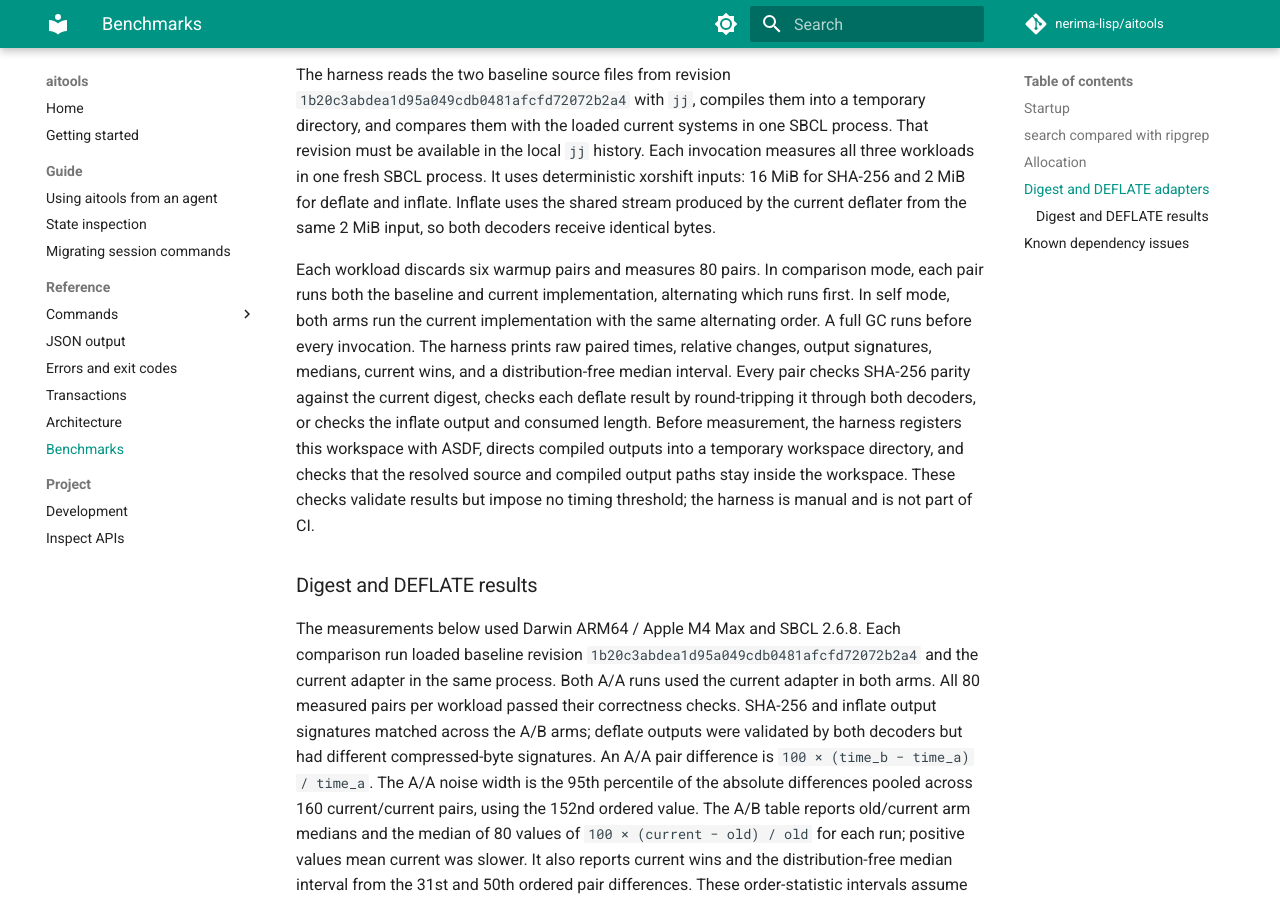
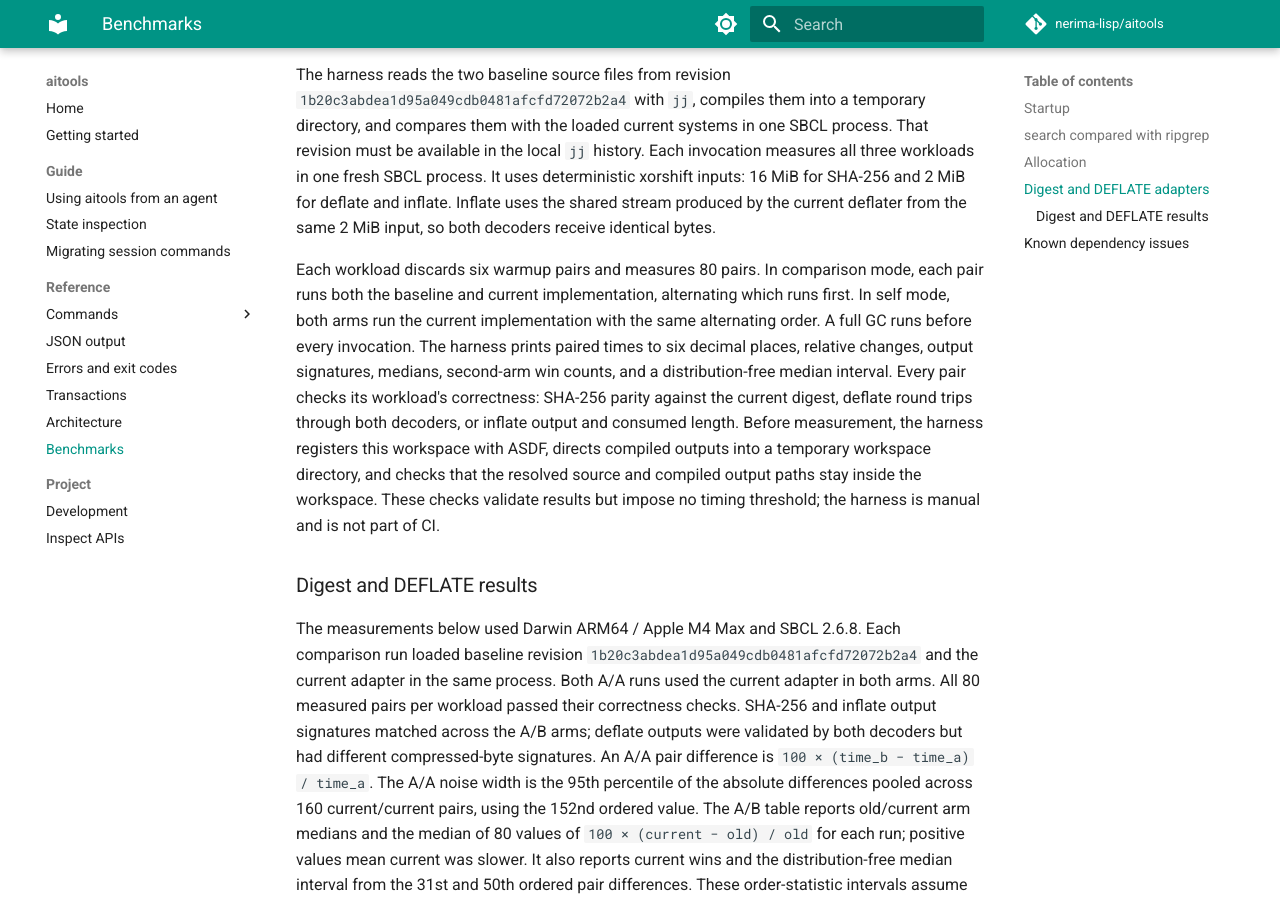
Before and after one commit to nerima-lisp/aitools, an MkDocs documentation site: the page built from docs/src/reference/benchmarks.md, in a window 1280 px wide and 900 px high, scrolled down 1641 px. Built offline with MkDocs 1.6.1 and Material for MkDocs 9.7.7, drawn with Linux system fonts in a browser that asks for light colours; comment, search, counter and statistics services are not loaded.

Commit message:
docs: clarify digest benchmark output

```diff
--- a/docs/src/reference/benchmarks.md
+++ b/docs/src/reference/benchmarks.md
@@ -80,11 +80,11 @@ Each workload discards six warmup pairs and measures 80 pairs. In comparison
 mode, each pair runs both the baseline and current implementation, alternating
 which runs first. In self mode, both arms run the current implementation with
 the same alternating order. A full GC runs before every invocation. The harness
-prints raw paired times, relative changes, output signatures, medians, current
-wins, and a distribution-free median interval. Every pair checks SHA-256 parity
-against the current digest, checks each deflate result by round-tripping it
-through both decoders, or checks the inflate output and consumed length. Before
-measurement, the harness registers this workspace with ASDF, directs compiled
+prints paired times to six decimal places, relative changes, output signatures,
+medians, second-arm win counts, and a distribution-free median interval. Every pair
+checks its workload's correctness: SHA-256 parity against the current digest,
+deflate round trips through both decoders, or inflate output and consumed
+length. Before measurement, the harness registers this workspace with ASDF, directs compiled
 outputs into a temporary workspace directory, and checks that the resolved
 source and compiled output paths stay inside the workspace. These checks
 validate results but impose no timing threshold; the harness is manual and is
```
